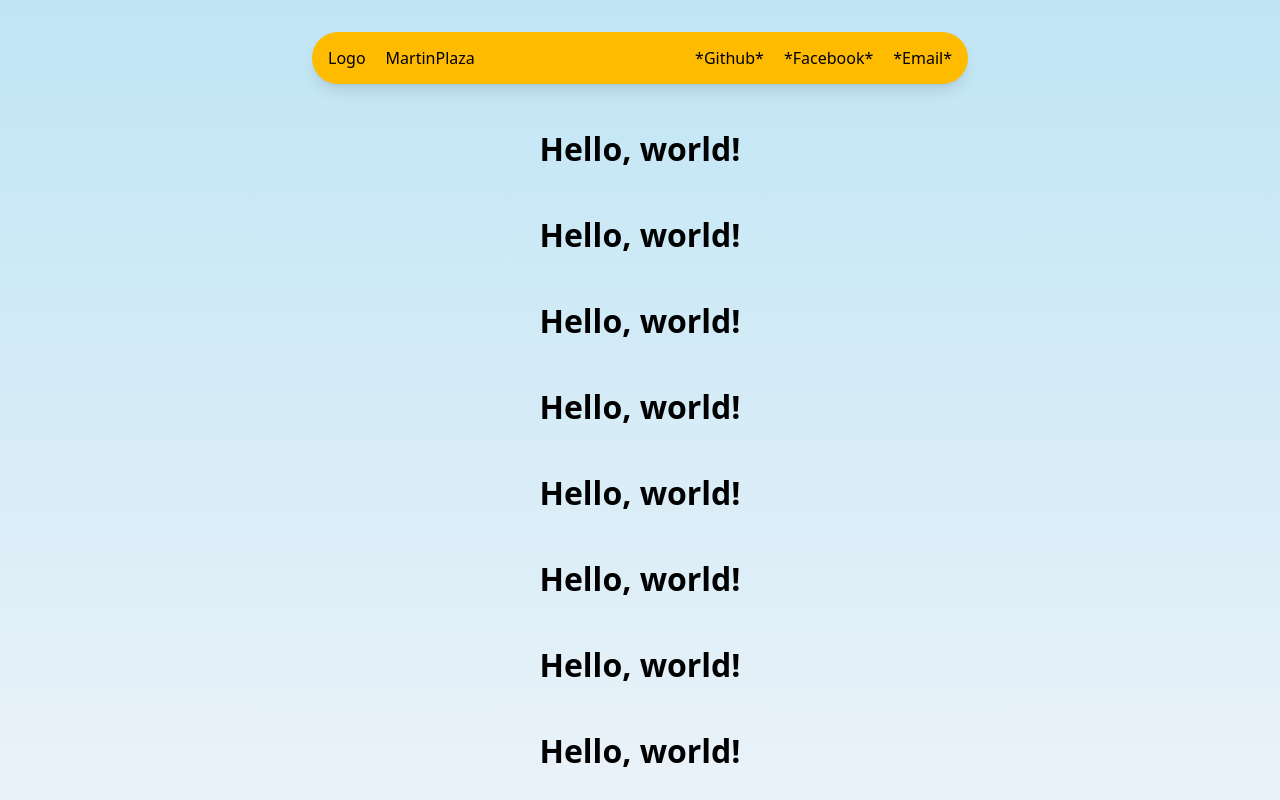
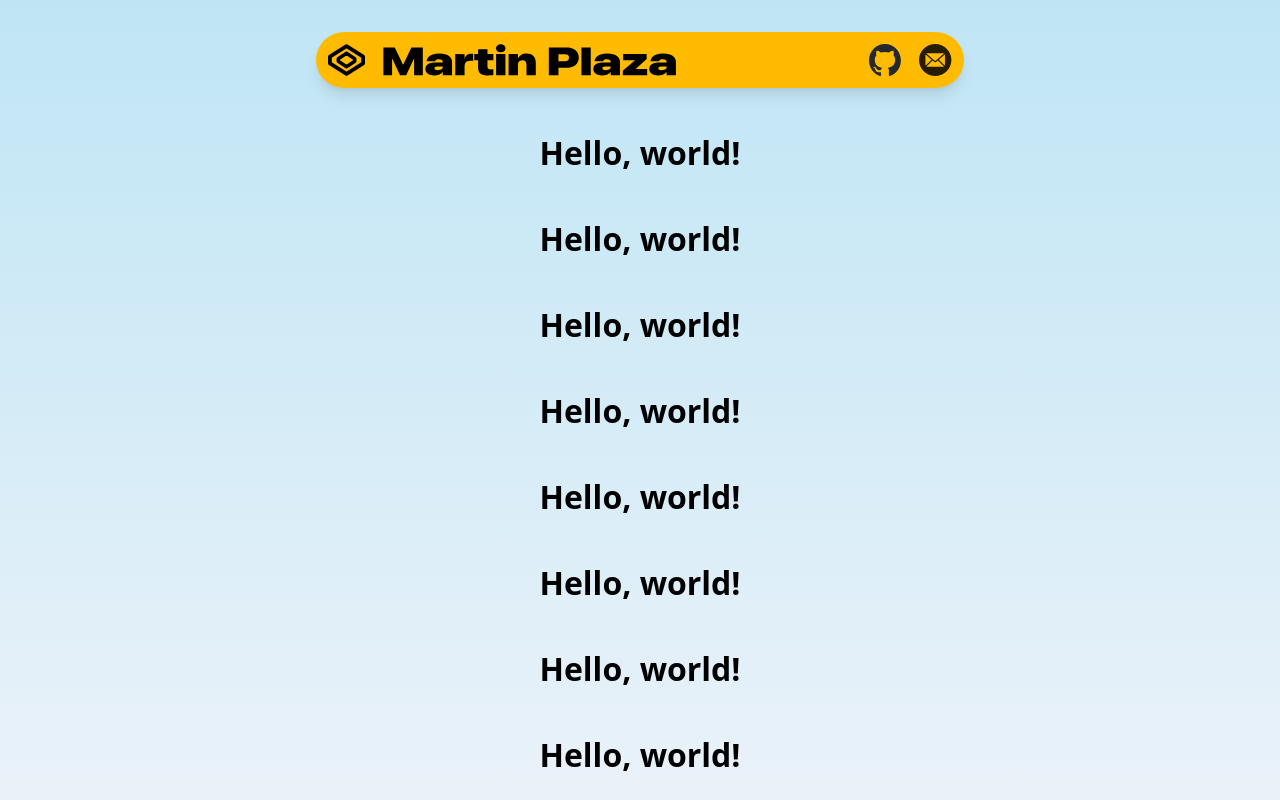
Before and after one commit to CMSC100-Laboratory/exercise-2-html-and-css-martinrplaza, a plain HTML site: page index.html in a window 1280 px wide. Shown: the top 800 px of the page. Drawn offline with Linux system fonts and the light colour scheme.

Commit message:
ui: finished navigation bar feat: added links to email and github

```diff
--- a/index.html
+++ b/index.html
@@ -2,7 +2,9 @@
 <html lang="en">
 <head>
   <meta charset="UTF-8" />
-  <meta name="viewport" content="width=device-width, initial-scale=1.0" />
+  <meta name="viewport" content="width=device-width, initial-scale=1.0"  />
+  <meta name="theme-color" content="#bfe5f5" />
+  <meta name='viewport' content='initial-scale=1, viewport-fit=cover'>
   <title>Hello World</title>
   <link href='style.css' rel='stylesheet'>
 </head>
@@ -11,13 +13,12 @@
 
   <nav>
     <div class="nav-items">
-      <div><p>Logo</p></div>
-      <div><p>MartinPlaza</p></div>
+      <div> <img class="nav-icon" src="assets/logo2.svg" alt="Website Logo"> </div>
+      <div> <img class="nav-icon" src="assets/name-mark.svg" alt="Mail Logo"> </div>
     </div>
-    <div class="nav-items">
-      <div><p>*Github*</p></div>
-      <div><p>*Facebook*</p></div>
-      <div><p>*Email*</p></div>
+    <div class="nav-items links">
+      <div> <a href="https://github.com/martinrplaza"> <img class="nav-icon" src="assets/github.svg"  alt="GitHub Logo"> </a> </div>
+      <div> <a href="mailto:mrplaza2@up.edu.ph"> <img class="nav-icon" src="assets/email.svg" alt="Mail Logo"> </a> </div>
     </div>
   </nav>
 
--- a/style.css
+++ b/style.css
@@ -1,9 +1,9 @@
 :root {
     --yellow: #ffbb00;
-    --yellow-hover: #ffc146;
+    --yellow2: #ffc146;
 
-    --accent: #44c1f7;
-    --accent-hover: #449ad7;
+    --accent: #bfe5f5;
+    --accent2: #eaf2f9;
 
     --white-transparent: #ffffff25;
     --black-transparent: #00000025;
@@ -20,14 +20,13 @@ body{
     align-items: center;
     margin: 0px;
 
-    background: linear-gradient(180deg, #bfe5f5 0%, #eaf2f9 75%, #ffffff 100%);
+    background: linear-gradient(180deg, var(--accent) 0%, var(--accent2) 75%, #ffffff 100%);
     font-family: system-ui;
-
 }
 
-p {
-    line-height: 0.25em !important;
-    }
+a{
+    line-height: 0em;
+}
 
 nav{
     display: flex;
@@ -37,14 +36,11 @@ nav{
     z-index: 10;
     top: 32px;
     margin-bottom: 32px;
-    /* margin: 0px 32px 32px 32px; */
 
-    padding: 8px;
+    padding: 4px;
     justify-content: space-between;
-    gap: 0px 32px;
-    /* align-items: flex-start; */
-    /* align-content: center; */
     flex-wrap: wrap;
+    gap: 16px 64px;
 
     border-radius: var(--max-radius);
     background: var(--yellow);
@@ -53,38 +49,37 @@ nav{
 }
 
 nav:hover{
-    background-color: var(--yellow-hover);
+    background-color: var(--yellow2);
     box-shadow: rgba(0, 0, 0, 0.25) 0px 25px 50px -12px;
     transform: scale(1.03);
+}
+
+.nav-icon{
+    height: 32px;
 }
 
 .nav-items{
     display:flex;
     flex-wrap: wrap;
-
-    /* padding: 0px 16px 0px 16px; */
-    gap: 4px;
+    align-content: center;
+    gap: 2px;
 
     border-radius: var(--max-radius);
     transition: background-color 0.3s ease;
 }
 
-.nav-items:hover{
-    background-color: var(--black-transparent);
-    cursor: default;
-}
-
 .nav-items > div{
-    padding: 0px 8px 0px 8px;
+    display: flex;
+    justify-content: center;
+    align-items: center;
+    padding: 8px;
 
     border-radius: var(--max-radius);
     transition: background-color 0.3s ease;
 }
 
-.nav-items > div:hover{
-    background-color: var(--accent);
-    outline: 2px solid red;
-    cursor: default;
+.links > div:hover{
+    background-color: var(--black-transparent);
 }
 
 
```
Also changed, not shown: assets/email.svg (added), assets/facebook.svg (added), assets/github.svg (added), assets/logo.jpg (added), assets/logo.svg (added), assets/logo2.svg (added), assets/name-mark.svg (added).
